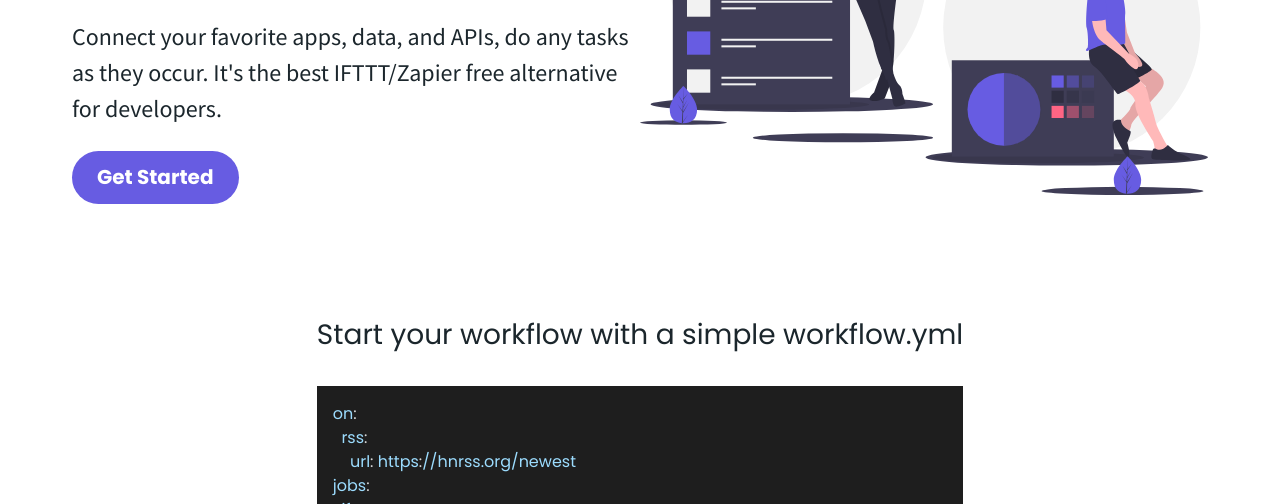
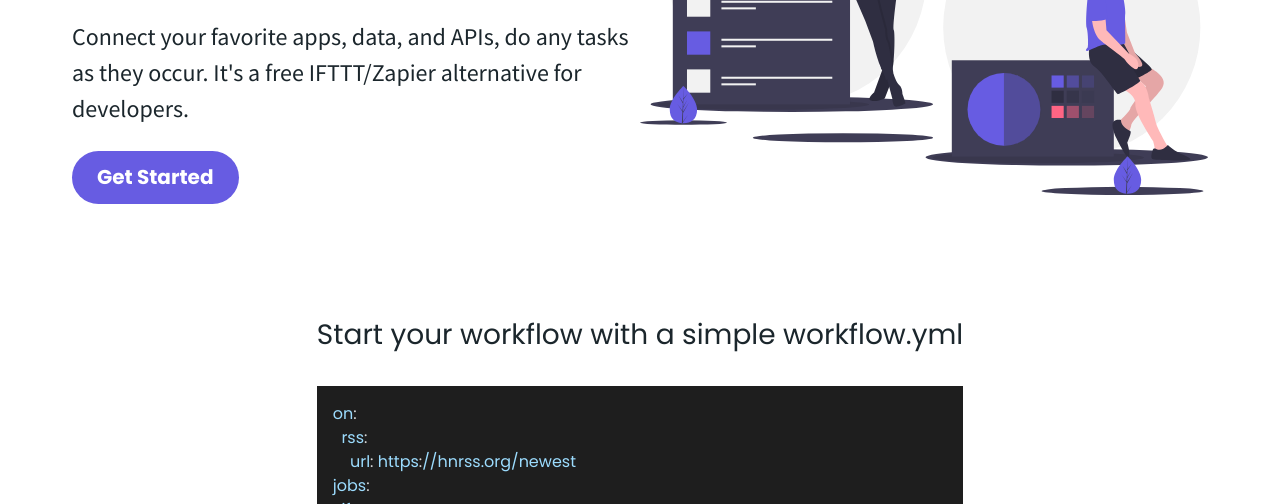
Before and after one commit to Stefankart/actionsflow.github.io, a Gatsby site: page / in a window 1280 px wide. Shown: the part 296-800 px from the top of the page. Built offline with nearby package versions, Linux system fonts and the light colour scheme; Gatsby itself is replaced by a stand-in of ours.

Commit message:
docs: edit description

```diff
--- a/gatsby-config.js
+++ b/gatsby-config.js
@@ -1,7 +1,7 @@
 module.exports = {
   siteMetadata: {
     title: `Actionsflow`,
-    description: `The best IFTTT/Zapier free alternative for developers to automate your workflows based on Github actions`,
+    description: `A free IFTTT/Zapier alternative for developers to automate your workflows based on Github actions`,
     siteUrl: `https://actionsflow.github.io`,
     author: `@theowenyoung`,
   },
--- a/src/components/ValueProp.js
+++ b/src/components/ValueProp.js
@@ -9,7 +9,7 @@ const ValueProp = props => {
           <h1>Automate Workflows for Developers based on Github Actions</h1>
           <p className="main-subtitle">
             Connect your favorite apps, data, and APIs, do any tasks as they
-            occur. It's the best IFTTT/Zapier free alternative for developers.
+            occur. It's a free IFTTT/Zapier alternative for developers.
           </p>
           <a href="/docs/">
             <Button label="Get Started" />
--- a/src/pages/index.js
+++ b/src/pages/index.js
@@ -13,7 +13,7 @@ const IndexPage = () => (
   <Layout>
     <SEO
       title="Actionsflow - Connect your APIs, automate your work for developers"
-      description="The best IFTTT/Zapier free alternative for developers, Actionsflow helps you to automate workflows. With Actionsflow, you can connect your favorite apps, data, and APIs, receive notifications of actions as they occur, sync files, collect data, and more."
+      description="A free IFTTT/Zapier alternative for developers, Actionsflow helps you to automate workflows. With Actionsflow, you can connect your favorite apps, data, and APIs, receive notifications of actions as they occur, sync files, collect data, and more."
       isSpecificTitle
     />
     <ValueProp />
```
